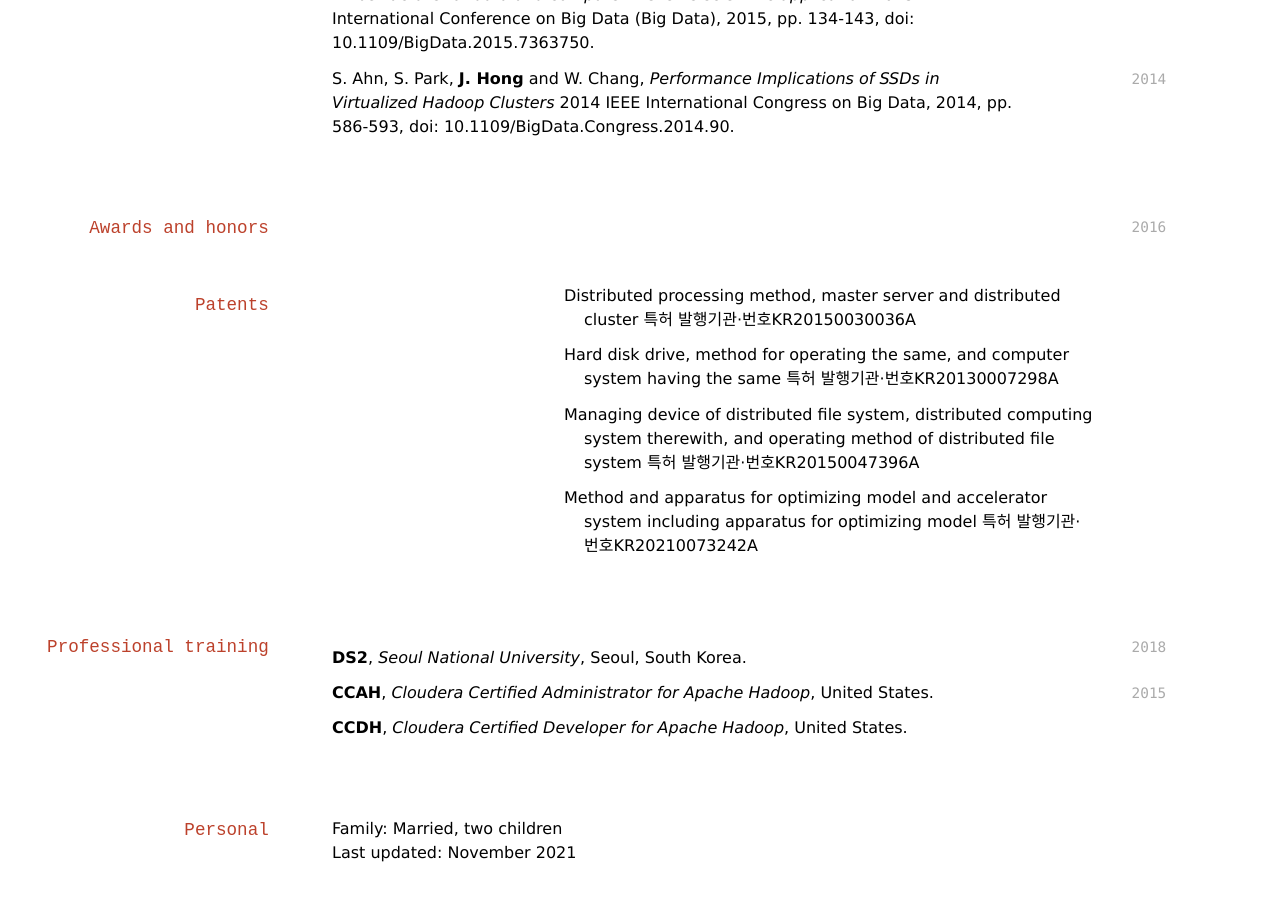
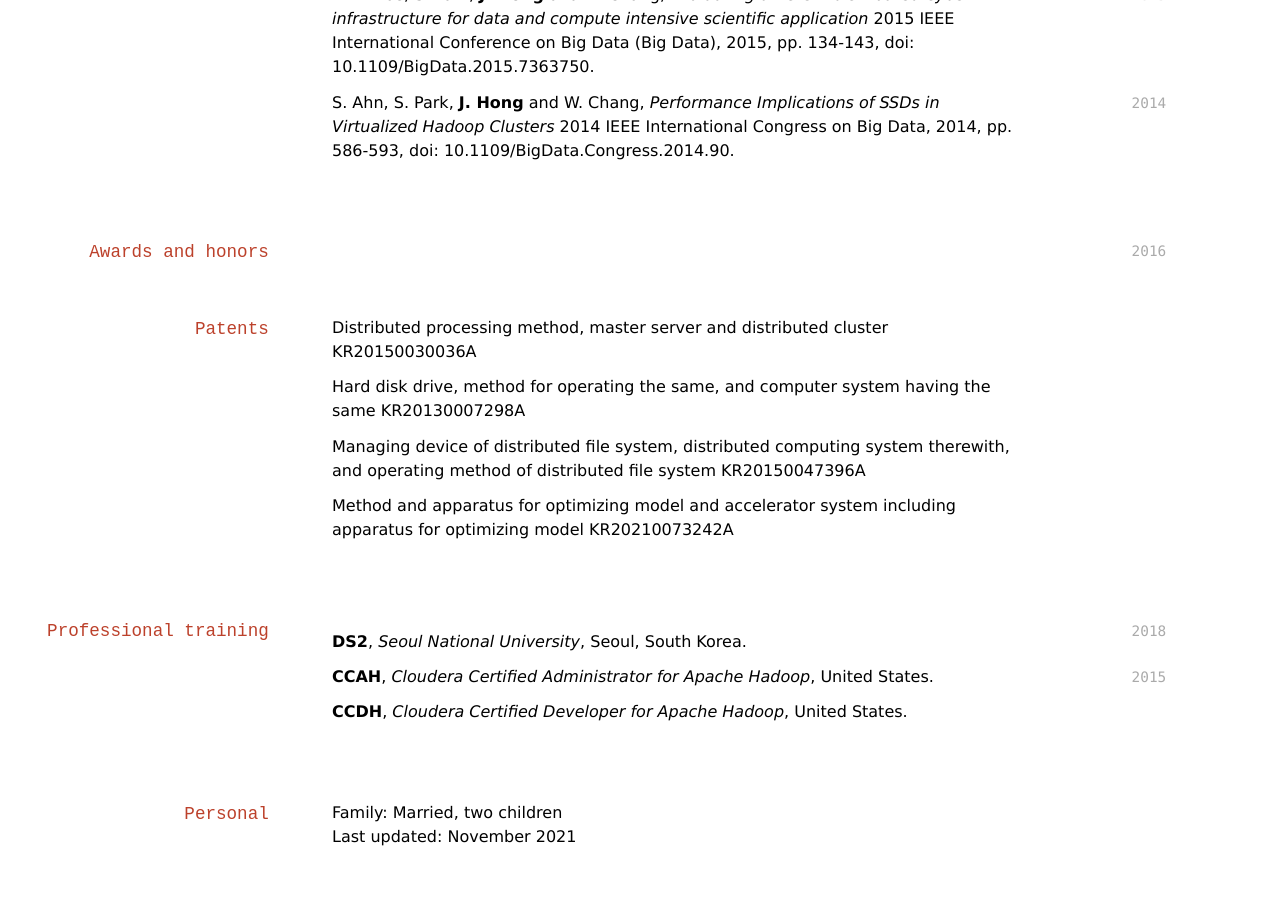
Before and after one commit to Jaeki/jaeki.github.io, a Jekyll site: the page built from index.md, in a window 1280 px wide and 900 px high, scrolled down 1096 px. Built offline with Jekyll 4.4.1, drawn with Linux system fonts in a browser that asks for light colours; nearby versions of some CDN libraries; a style sheet for code colours, icons or effects is not loaded; some of the changed text lies outside the part shown.

Commit message:
Update index.md

```diff
--- a/index.md
+++ b/index.md
@@ -12,14 +12,15 @@ Suwon<br/>
 <a href="jaeki.hong@gmail.com">jaeki.hong@gmail.com</a> - +82 (10) 8951 8158
 <div id="webaddress">
   <a href="https://jaeki.github.io"><i class="fas fa-home"></i>jaeki.github.io</a><br/>
-  <a href="https://www.linkedin.com/in/jaeki-hong-39393165/"><i class="fab fa-twitter"></i> LinkedIn</a>
+  <a href="https://www.linkedin.com/in/jaeki-hong-39393165/"><i class="fab fa-linkedin"></i> LinkedIn</a>
 </div>
 
 ## Education
 
 `2020-2023`
 **M.S., Computer Science & Engineering**, *Seoul National University*, Seoul, South Korea.<br/>
-**Advisor: <a href="https://sites.google.com/view/jaejinlee">Prof. Jaejin Lee</a>
+Advisor: <a href="https://sites.google.com/view/jaejinlee">Prof. Jaejin Lee</a><br/>
+Thunder Research Group
 
 `2005-2006`
 **Exchange Student**, *Minnesota State University, Moorhead*, MN, United States.<br/>
@@ -68,17 +69,17 @@ S. Ahn, S. Park, **J. Hong** and W. Chang, *Performance Implications of SSDs in
 
 ## Patents
 
-- Distributed processing method, master server and distributed cluster
-특허 발행기관·번호KR20150030036A
+Distributed processing method, master server and distributed cluster
+KR20150030036A
 
-- Hard disk drive, method for operating the same, and computer system having the same
-특허 발행기관·번호KR20130007298A
+Hard disk drive, method for operating the same, and computer system having the same
+KR20130007298A
 
-- Managing device of distributed file system, distributed computing system therewith, and operating method of distributed file system
-특허 발행기관·번호KR20150047396A
+Managing device of distributed file system, distributed computing system therewith, and operating method of distributed file system
+KR20150047396A
 
-- Method and apparatus for optimizing model and accelerator system including apparatus for optimizing model
-특허 발행기관·번호KR20210073242A
+Method and apparatus for optimizing model and accelerator system including apparatus for optimizing model
+KR20210073242A
 
 
 ## Professional training
```
